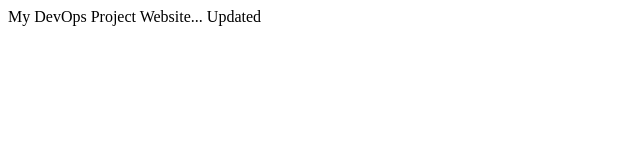
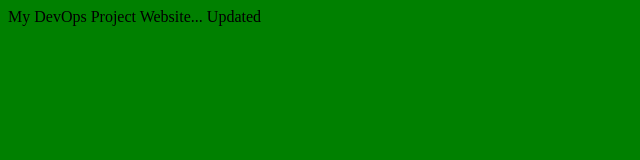
Before and after one commit to akash-abhi/devops2, a plain HTML site: page index.html in a window 1280 px wide. Shown: the whole page, without its empty margins (0-640 px from the left). Drawn offline with Linux system fonts and the light colour scheme.

Commit message:
dev1 first

```diff
--- a/index.html
+++ b/index.html
@@ -1,2 +1,3 @@
+<body bgcolor="GREEN">
 My DevOps Project Website...
 Updated
```
